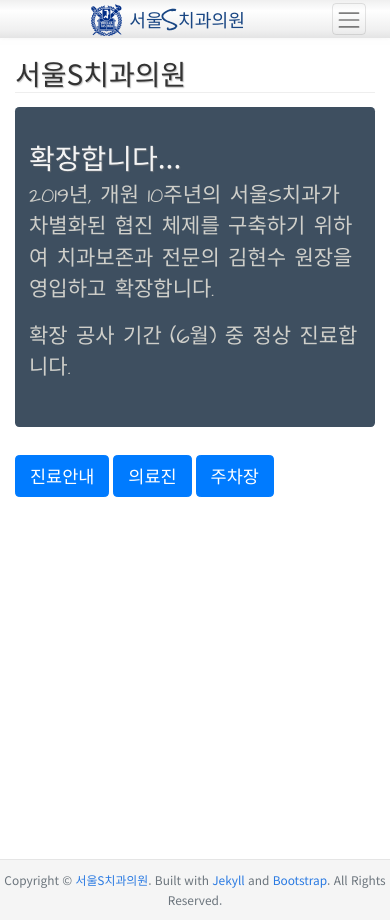
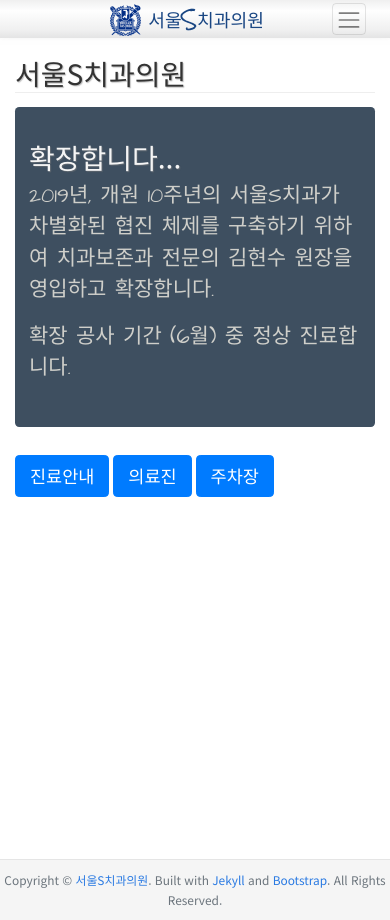
Before and after one commit to gehoon/sdental.clinic, a Jekyll site: the page built from index.html, in a window 390 px wide. Built offline with Jekyll 4.4.1, drawn with Linux system fonts in a browser that asks for light colours; some web fonts are replaced.

Commit message:
logo centered

```diff
--- a/_sass/_header.scss
+++ b/_sass/_header.scss
@@ -62,12 +62,15 @@
       }
     }
 
-@media only screen and (max-width: 767px) {
+@media only screen and (max-width: $md - 1) {
   flex-wrap: nowrap;
   .container {
     padding: 0 0.5em;
     z-index: 101;
-    .navbar-brand-wrapper {margin: auto;}
+    .navbar-brand-wrapper {
+      margin: auto;
+      padding-left: $navbar-height;
+    }
     .navbar-collapse {
       position: absolute;
       right: 0px;
```
